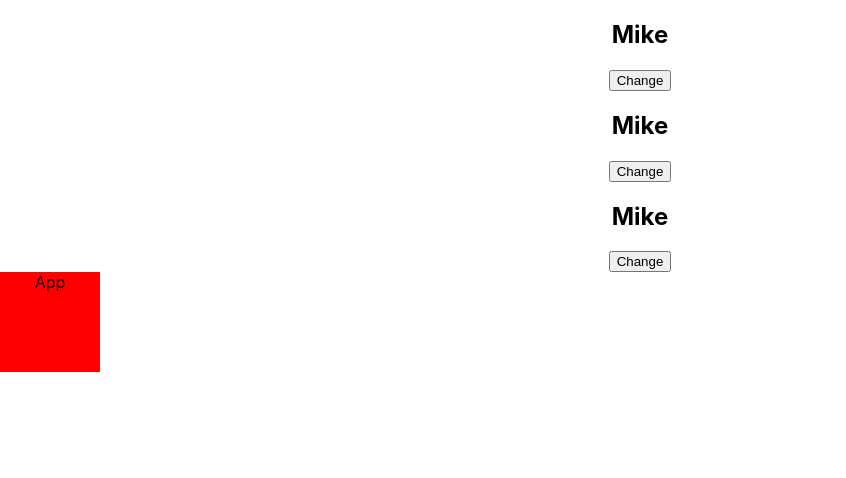
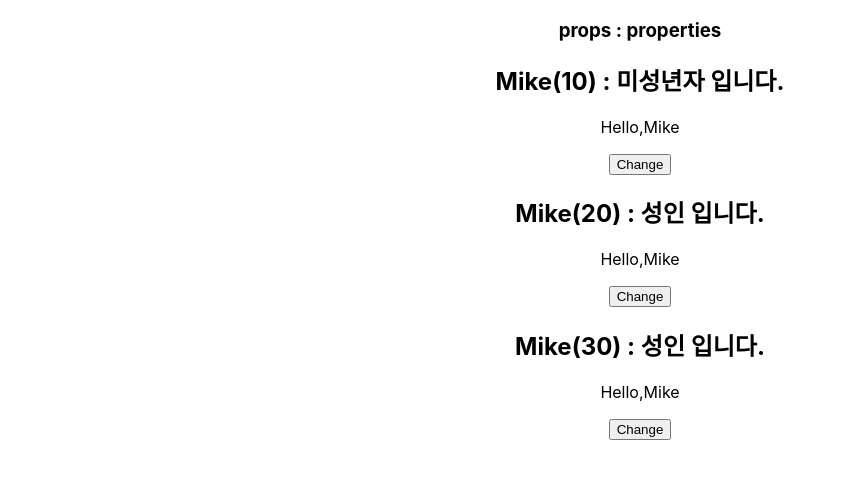
Before and after one commit to Jy0042/-notice-board, a React (Create React App) app: page / in a window 1280 px wide. Shown: the top 478 px of the page, without its empty margins (0-846 px from the left). Built offline with nearby package versions, Linux system fonts and the light colour scheme.

Commit message:
React JS #8 props

```diff
--- a/src/App.js
+++ b/src/App.js
@@ -4,13 +4,14 @@
 import styles from './App.module.css';
 
 function App() {
-  return <div className="App">
-    <Hello />
-    <Hello />
-    <Hello />
-
-    <div className={styles.box}>App</div>
-  </div>;
+  return (
+    <div className="App">
+      <h3>props : properties</h3>
+      <Hello age={10} />
+      <Hello age={20} />
+      <Hello age={30} />
+    </div>
+  );
 }
 
 export default App;
--- a/src/component/Hello.js
+++ b/src/component/Hello.js
@@ -1,15 +1,23 @@
 import { useState } from "react";
+import UserName from "./UserName";
 
-export default function Hello() {
-    //let name = "Mike";
+export default function Hello({ age }) {
     const [name, setName] = useState("Mike");
+    const msg = age > 19 ? "성인 입니다." : "미성년자 입니다.";
 
     return (
         <div>
-            <h2 id="name">{name}</h2>
-            <button onClick={()=>{
-                setName(name === "Mike" ? "Jane" : "Mike")
-            }}>Change</button>
+            <h2 id="name">
+                {name}({age}) : {msg}
+            </h2>
+            <UserName name={name} />
+            <button
+                onClick={()=>{
+                    setName(name === "Mike" ? "Jane" : "Mike");
+                }}
+            >
+                Change
+            </button>
         </div>
     );
 }
--- /dev/null
+++ b/src/component/UserName.js
@@ -0,0 +1,3 @@
+export default function UserName({name}) {
+        return <p>Hello,{name}</p>
+}
```
